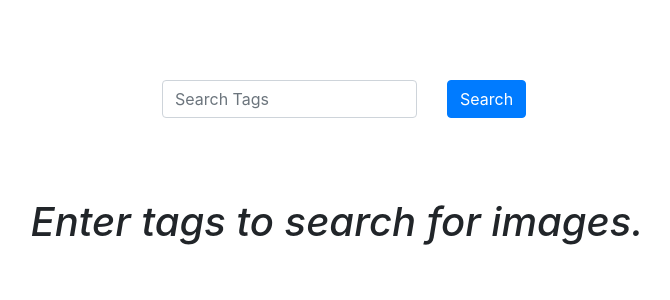
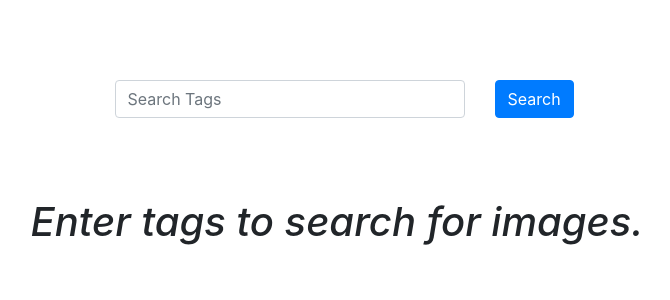
Before and after one commit to compile10/KyotoSearch, a React (Create React App) app: page / in a window 1280 px wide. Shown: the top 300 px of the page, without its empty margins (303-973 px from the left). Built offline with nearby package versions, Linux system fonts and the light colour scheme.

Commit message:
Fixed CSS and changed links to open in new tab

```diff
--- a/src/App.css
+++ b/src/App.css
@@ -1,5 +1,18 @@
-@media screen and (min-width: 992px) {
-    .img-lg {
-      min-width: 190px
-    }
+@media screen and (min-width: 1480px) {
+  .img-lg {
+    min-width: 10%
   }
+  .gridStyle {
+    width: 96%
+  }
+}
+
+
+@media screen and (max-width: 1480px) and (min-width: 992px) {
+  .img-lg {
+    min-width: 12.5%
+  }
+  .gridStyle {
+    width: 96%
+  }
+}
--- a/src/App.js
+++ b/src/App.js
@@ -30,9 +30,10 @@ class Thumbnail extends React.Component {
 
 
 
+
     return(
-      <div className="col-4 col-sm-3 col-md-2 col-lg-1 img-lg" style={colStyle}>
-        <a className="mb-4 d-block h-100 img-lg" rel="noreferrer" style={aStyle} href={this.props.imageData.file_url} > <img alt="Thumbnail"  className="img-fluid " src={this.thumbnailUrl(this.props.imageData)}/> </a>
+      <div className="col-4 col-sm-3 col-md-2 col-lg-1 col-xl-1 img-lg" style={colStyle}>
+        <a className="mb-4 d-block h-100" rel="noreferrer" target="_blank" style={aStyle} href={this.props.imageData.file_url} > <img alt="Thumbnail"  className="img-fluid " src={this.thumbnailUrl(this.props.imageData)}/> </a>
       </div>
 
     )
@@ -48,10 +49,12 @@ function Thumbgrid(props){
     for( let i = 0; i < props.imageData.length; i++){
         thumbRows.push( <Thumbnail service="gelbooru" index={i} imageData={props.imageData[i]} key={props.imageData[i].hash}/> )
 
+
     }
 
     return(
-     <div className="row px-4 align-items-center">
+
+     <div className="row  align-items-center" >
       {thumbRows}
      </div>
     )
@@ -87,12 +90,12 @@ class Tagbar extends Component{
     return(
       <div className="Tagbar" >
        <div className="row justify-content-center">
-        <div className ="col-3">
+        <div className ="col-lg-4 col-md-5 col-9">
          <form>
            <input type="text" className="form-control" placeholder="Search Tags" value={this.state.inputvalue} onChange={this.handleChange } onKeyPress={this.enterKey} />
         </form>
         </div>
-        <div className="col-1">
+        <div className="col-lg-1 col-md-1 col-1">
         <button type="button" className="btn btn-primary" onClick={() => this.props.onClick(this.state.inputvalue)}>Search</button>
         </div>
         </div>
@@ -158,13 +161,12 @@ class App extends Component{
       text = 'Enter tags to search for images.'
     }
 
-
     return(
     <div>
       <div className="container">
         <Tagbar onClick={(tag) => this.onClick(tag)}/>
       </div>
-      <div className="container-fluid ">
+      <div className="container-fluid gridStyle">
          <h1 style={this.state.imageData.length !== 0 ? hide : show}> {text} </h1>
          { this.state.imageData.length !== 0 && <div style={thumbgrid}> <Thumbgrid imageData={this.state.imageData}/> </div> }
 
```
